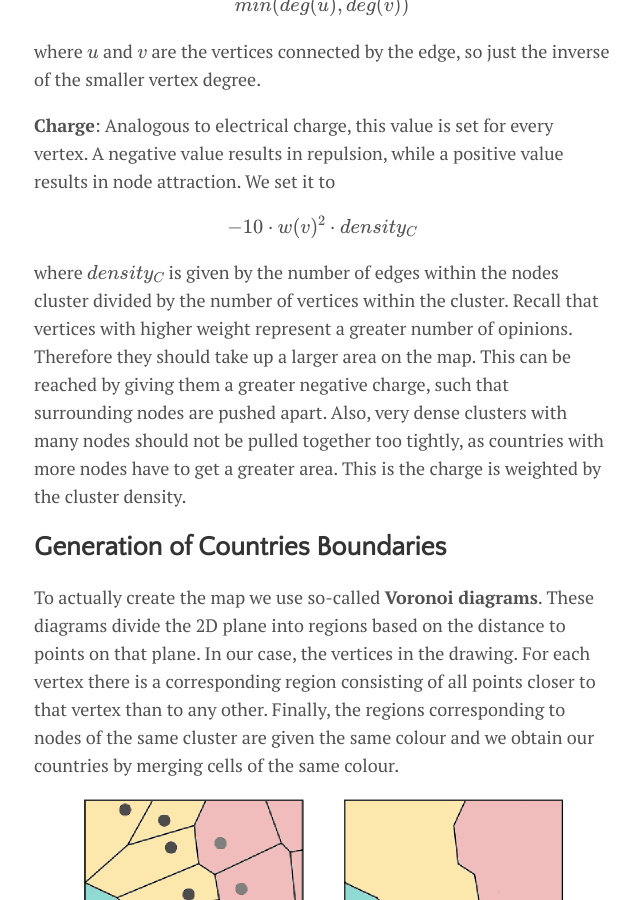
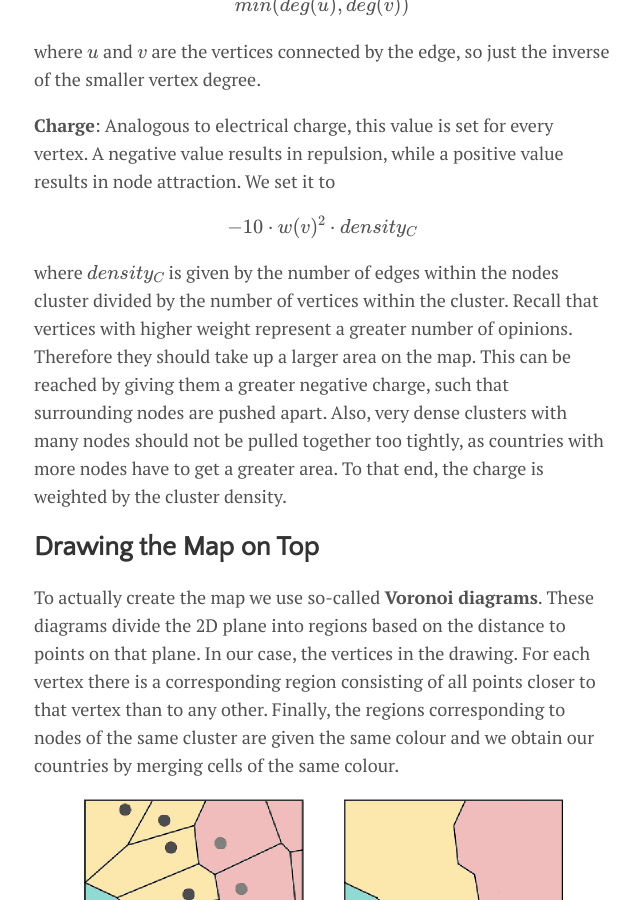
Before and after one commit to opmap/opmap.github.io, a Jekyll site: the page built from menu/visualization.md, in a window 1280 px wide and 900 px high, scrolled down 1374 px. Shown: the whole window, without its empty margins (318-958 px from the left). Built offline with Jekyll 4.4.1, drawn with Linux system fonts in a browser that asks for light colours; nearby versions of some CDN libraries; formulas are drawn with MathJax 3.

Commit message:
Fix some typos

```diff
--- a/menu/visualization.md
+++ b/menu/visualization.md
@@ -24,11 +24,11 @@ where $$u$$ and $$v$$ are the vertices connected by the edge, so just the invers
 
 **Charge**: Analogous to electrical charge, this value is set for every vertex. A negative value results in repulsion, while a positive value results in node attraction. We set it to
 <center>$$-10\cdot w(v)^2 \cdot density_C$$</center>
-where $$density_C$$ is given by the number of edges within the nodes cluster divided by the number of vertices within the cluster. Recall that vertices with higher weight represent a greater number of opinions. Therefore they should take up a larger area on the map. This can be reached by giving them a greater negative charge, such that surrounding nodes are pushed apart. Also, very dense clusters with many nodes should not be pulled together too tightly, as countries with more nodes have to get a greater area. This is the charge is weighted by the cluster density.
+where $$density_C$$ is given by the number of edges within the nodes cluster divided by the number of vertices within the cluster. Recall that vertices with higher weight represent a greater number of opinions. Therefore they should take up a larger area on the map. This can be reached by giving them a greater negative charge, such that surrounding nodes are pushed apart. Also, very dense clusters with many nodes should not be pulled together too tightly, as countries with more nodes have to get a greater area. To that end, the charge is weighted by the cluster density.
 
 
 
-## Generation of Countries Boundaries
+## Drawing the Map on Top
 
 To actually create the map we use so-called **Voronoi diagrams**. These diagrams divide the 2D plane into regions based on the distance to points on that plane. In our case, the vertices in the drawing. For each vertex there is a corresponding region consisting of all points closer to that vertex than to any other. Finally, the regions corresponding to nodes of the same cluster are given the same colour and we obtain our countries by merging cells of the same colour.
 <p align="center">
```
Also changed, not shown: _posts/2017-08-29-Welcome-to-omap.md (+2 -2 lines), menu/filtering_clustering.md (+7 -7 lines), menu/team.md (+1 -1 lines), menu/veggie-debate.md (+1 -1 lines).
